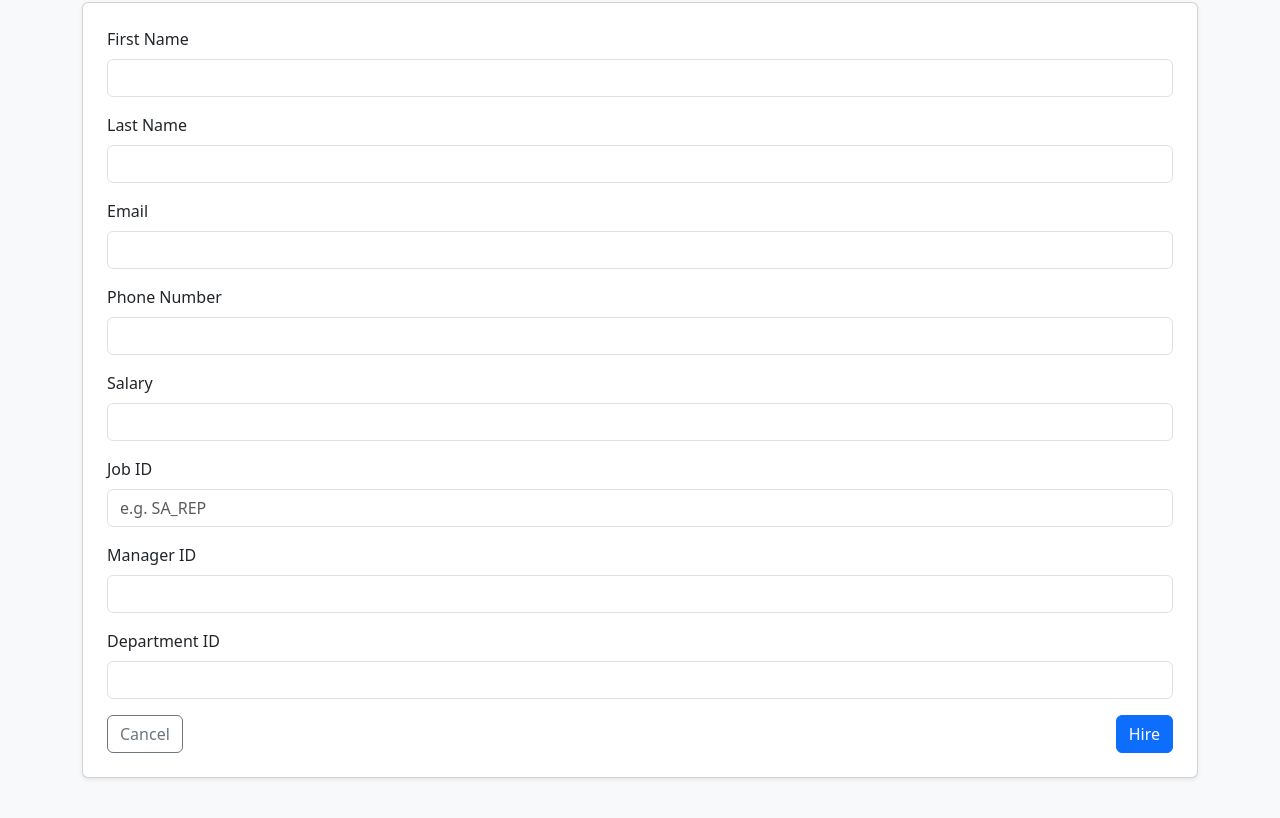
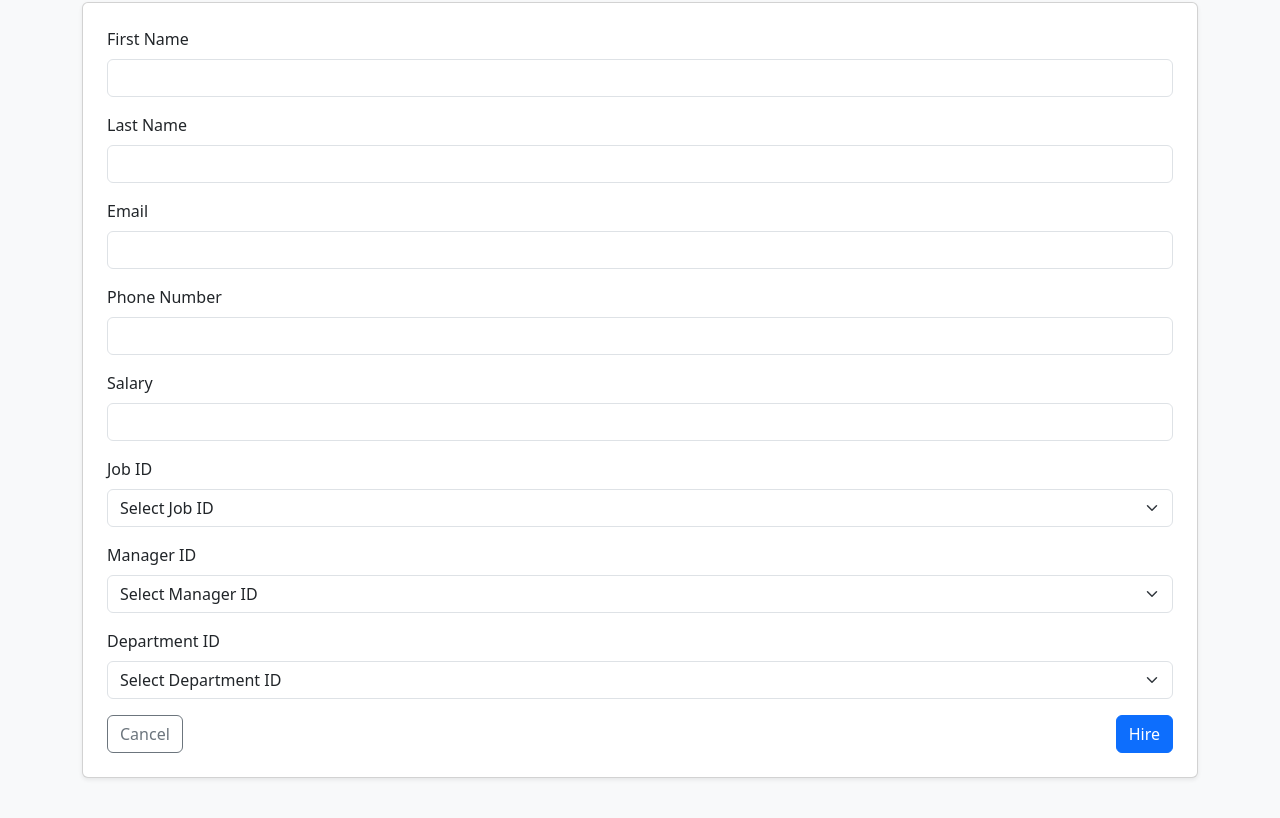
Before and after one commit to michaelkilonzo/hr-app, a website: page public/index.html in a window 1280 px wide. Shown: the part 118-936 px from the top of the page. Drawn offline with nearby package versions, Linux system fonts and the light colour scheme.

Commit message:
added dropdown

```diff
--- a/public/index.html
+++ b/public/index.html
@@ -39,17 +39,32 @@
 
   <div class="mb-3">
     <label for="job_id" class="form-label">Job ID</label>
-        <input name="job_id" id="job_id" class="form-control" placeholder="e.g. SA_REP" required>
+    <select name="job_id" id="job_id" class="form-select" required>
+      <option value="">Select Job ID</option>
+      <option value="SA_REP">SA_REP</option>
+      <option value="IT_PROG">IT_PROG</option>
+      <option value="HR_REP">HR_REP</option>
+    </select>
   </div>
 
   <div class="mb-3">
     <label for="manager_id" class="form-label">Manager ID</label>
-        <input name="manager_id" id="manager_id" type="number" class="form-control" required>
+    <select name="manager_id" id="manager_id" class="form-select" required>
+      <option value="">Select Manager ID</option>
+      <option value="101">101 - John Smith</option>
+      <option value="102">102 - Jane Doe</option>
+      <option value="103">103 - Alice Lee</option>
+    </select>
   </div>
 
   <div class="mb-3">
     <label for="department_id" class="form-label">Department ID</label>
-        <input name="department_id" id="department_id" type="number" class="form-control" required>
+    <select name="department_id" id="department_id" class="form-select" required>
+      <option value="">Select Department ID</option>
+      <option value="10">10 - Sales</option>
+      <option value="20">20 - IT</option>
+      <option value="30">30 - HR</option>
+    </select>
   </div>
 
       <div class="d-flex justify-content-between">
```
Also changed, not shown: 1 other file. Lines whose indentation alone changed are shown as unchanged.
